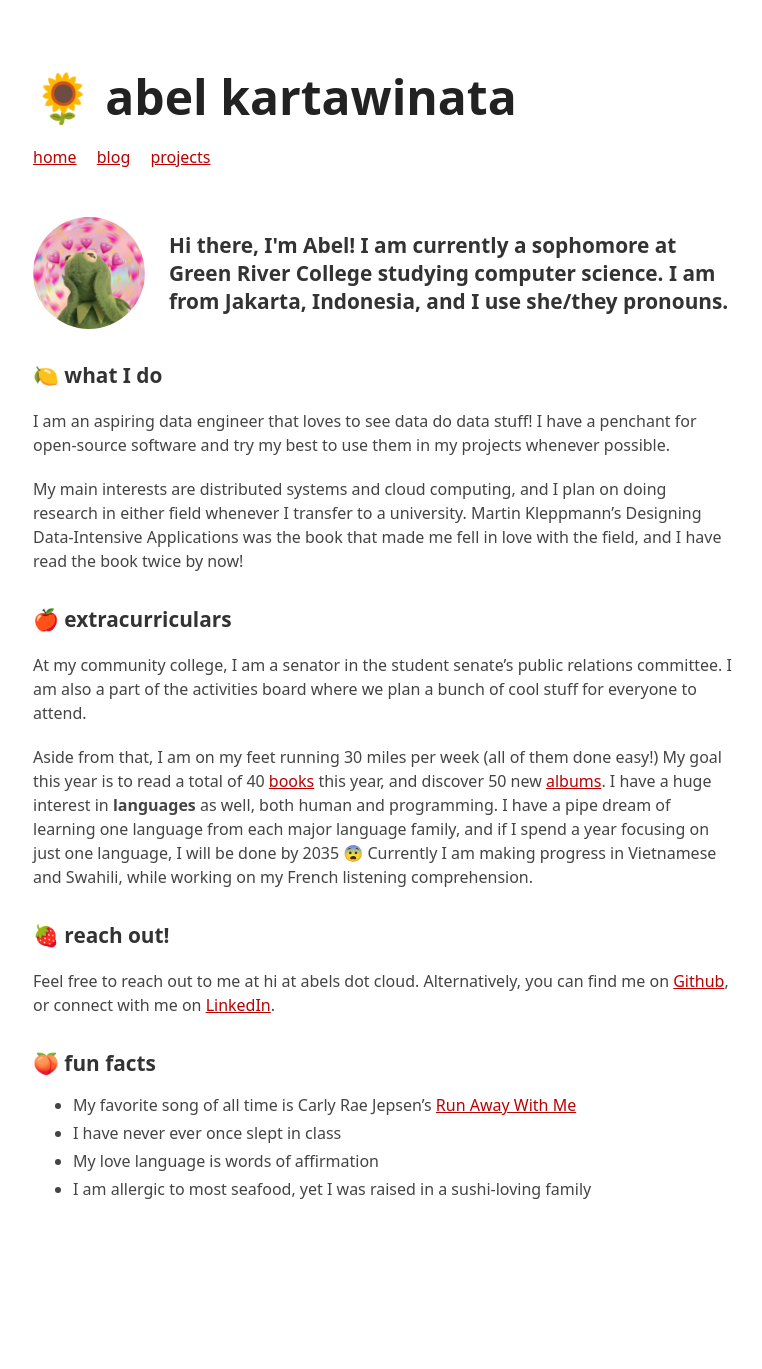
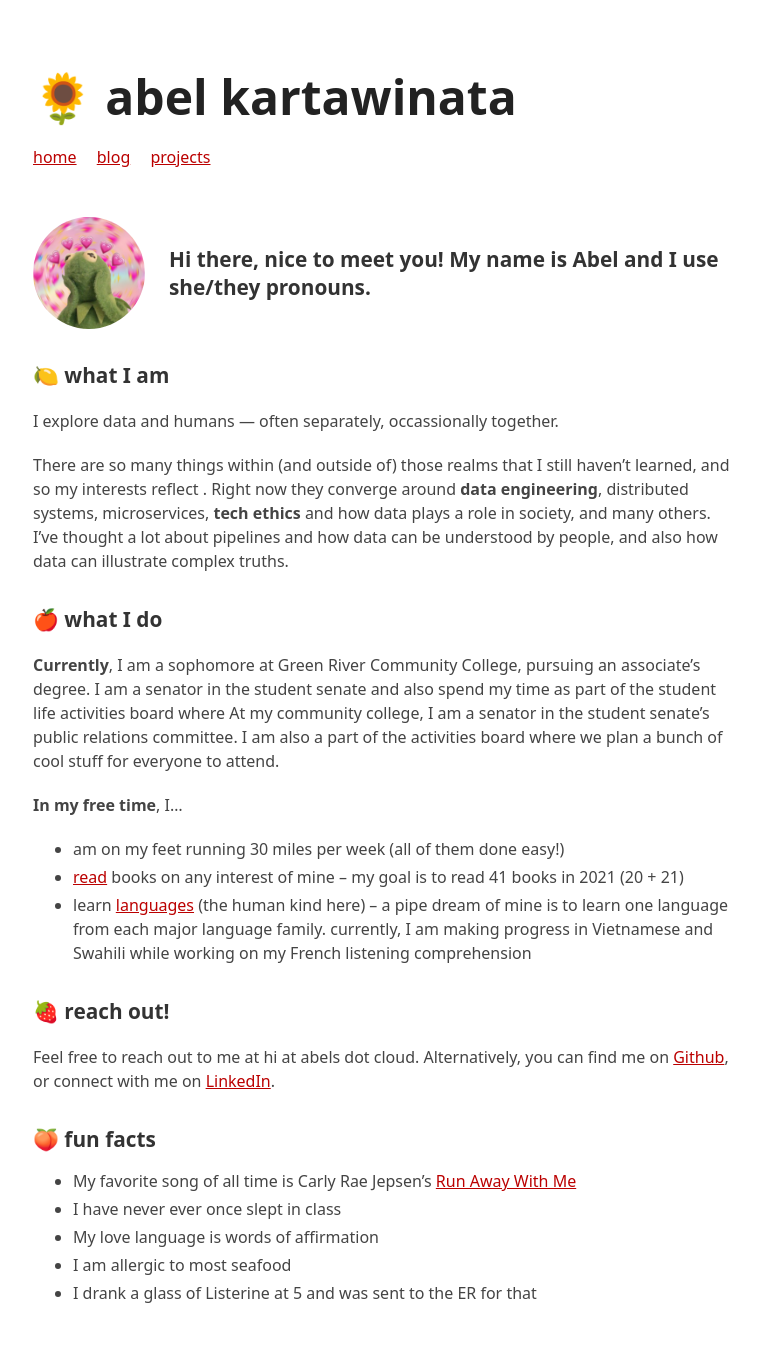
Before and after one commit to abelkartwii/abelkartwii, a Jekyll site: the page built from index.md, in a window 1280 px wide. Shown: the whole page, without its empty margins (257-1019 px from the left). Built offline with Jekyll 4.4.1, drawn with Linux system fonts in a browser that asks for light colours; our own code applies the rules of GitHub Pages for plain Markdown files; before the commit the page ends 1265 px from its top, so only the background shows below that.

Commit message:
new update lol

```diff
--- a/_config.yml
+++ b/_config.yml
@@ -15,19 +15,19 @@ description: abel kartawinata's blog
 # for internal, make sure to include preceding slash
 nav-links:
   - name: home
-    url: /
+    url: /abelkartwii
     external: false
   - name: blog
-    url: /blog
+    url: /abelkartwii/blog
     external: false
   - name: projects
-    url: /projects
+    url: /abelkartwii/projects
     external: true
 
 # for the homepage image + big text next to it
 greeting_image: assets/me.jpg
 # 100-200 characters recommended
-greeting_text: Hi there, I'm Abel! I am currently a sophomore at Green River College studying computer science. I am from Jakarta, Indonesia, and I use she/they pronouns.
+greeting_text: Hi there, nice to meet you! My name is Abel and I use she/they pronouns.
 
 # show blog post excerpts on blog page
 show_excerpts: false
--- a/index.md
+++ b/index.md
@@ -1,16 +1,19 @@
 ---
 ---
 
-### 🍋 what I do
-I am an aspiring data engineer that loves to see data do data stuff! I have a penchant for open-source software and try my best to use them in my projects whenever possible.
+### 🍋 what I am
+I explore data and humans — often separately, occassionally together.
 
-My main interests are distributed systems and cloud computing, and I plan on doing research in either field whenever I transfer to a university. Martin Kleppmann's Designing Data-Intensive Applications was the book that made me fell in love with the field, and I have read the book twice by now!
+There are so many things within (and outside of) those realms that I still haven't learned, and so my interests reflect . Right now they converge around **data engineering**, distributed systems, microservices, **tech ethics** and how data plays a role in society, and many others. I've thought a lot about pipelines and how data can be understood by people, and also how data can illustrate complex truths.
 
-### 🍎 extracurriculars
+### 🍎 what I do
+**Currently**, I am a sophomore at Green River Community College, pursuing an associate's degree. I am a senator in the student senate and also spend my time as part of the student life activities board where
 At my community college, I am a senator in the student senate's public relations committee. I am also a part of the activities board where we plan a bunch of cool stuff for everyone to attend.
 
-Aside from that, I am on my feet running 30 miles per week (all of them done easy!) My goal this year is to read a total of 40 [books](https://www.goodreads.com/belzki) this year, and discover 50 new [albums](https://www.last.fm/user/syllabel).
-I have a huge interest in **languages** as well, both human and programming. I have a pipe dream of learning one language from each major language family, and if I spend a year focusing on just one language, I will be done by 2035 😨 Currently I am making progress in Vietnamese and Swahili, while working on my French listening comprehension.
+**In my free time**, I...
+- am on my feet running 30 miles per week (all of them done easy!)
+- [read](https://www.goodreads.com/belzki) books on any interest of mine -- my goal is to read 41 books in 2021 (20 + 21)
+- learn [languages](https://duome.eu/chaleurhumaine) (the human kind here) -- a pipe dream of mine is to learn one language from each major language family. currently, I am making progress in Vietnamese and Swahili while working on my French listening comprehension
 
 ### 🍓 reach out!
 Feel free to reach out to me at hi at abels dot cloud. Alternatively, you can find me on [Github](http://github.com/abelkartwii/), or connect with me on [LinkedIn](http://linkedin.com/abel.kartawinata/).
@@ -19,4 +22,5 @@ Feel free to reach out to me at hi at abels dot cloud. Alternatively, you can fi
 - My favorite song of all time is Carly Rae Jepsen's [Run Away With Me](https://www.youtube.com/watch?v=TeccAtqd5K8)
 - I have never ever once slept in class
 - My love language is words of affirmation
-- I am allergic to most seafood, yet I was raised in a sushi-loving family
+- I am allergic to most seafood
+- I drank a glass of Listerine at 5 and was sent to the ER for that
```
